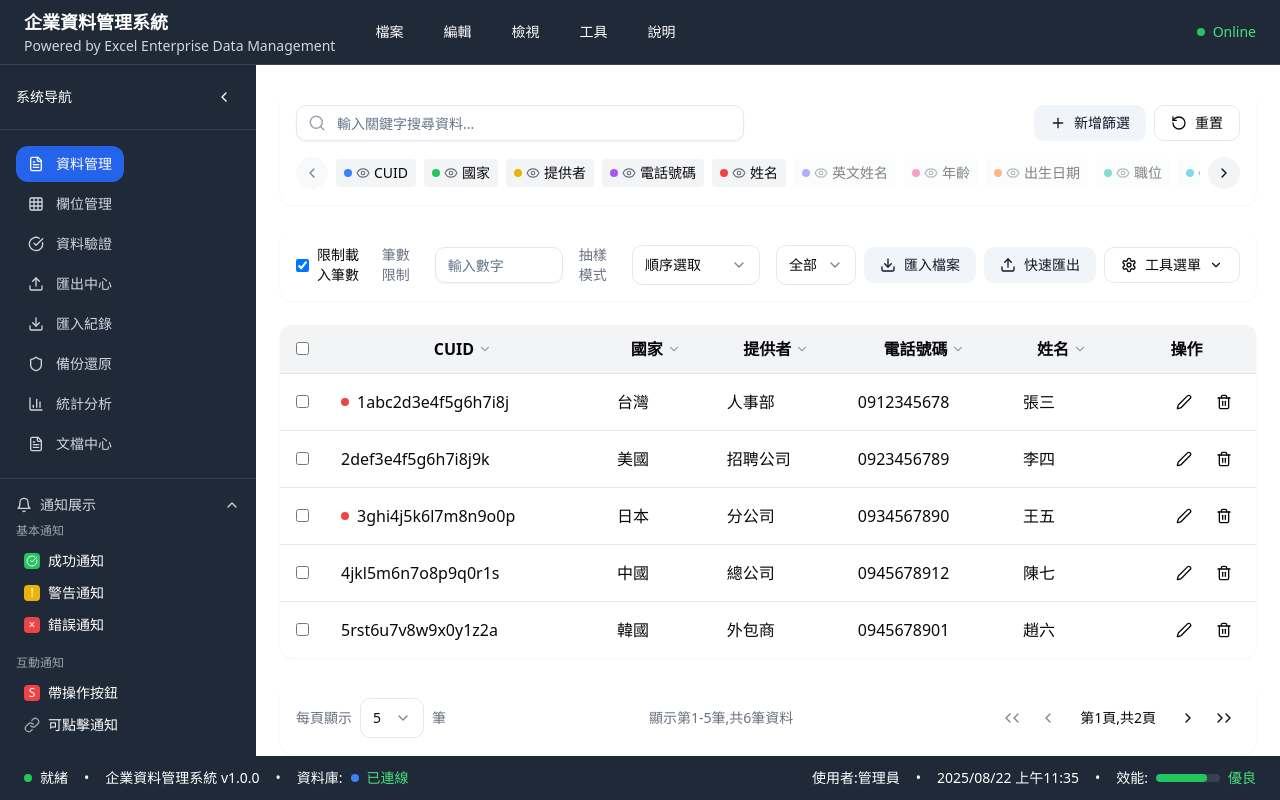
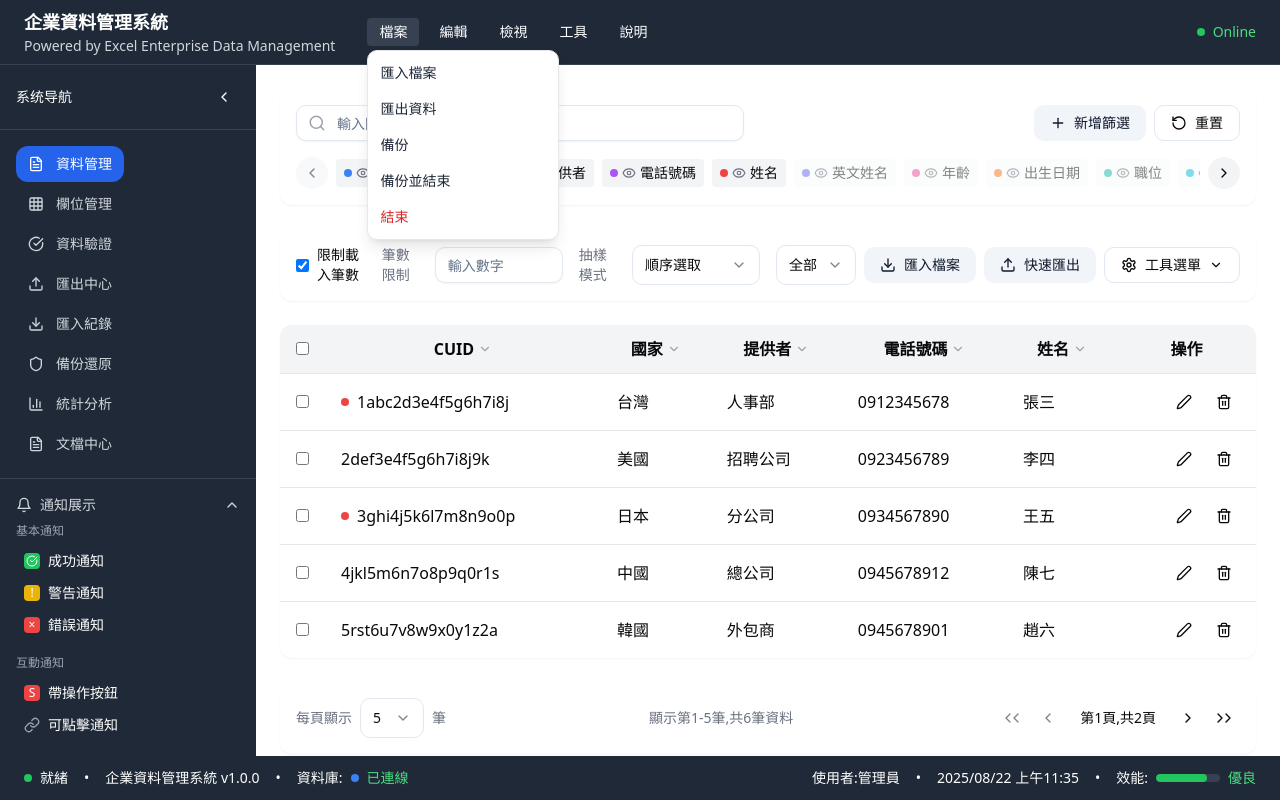
Before and after one commit to zhouyuChina/Excel-dms-web, a React (Vite) app: page /home in a window 1280 px wide. Both pictures are taken after a click on the button "檔案". Built offline with nearby package versions, Linux system fonts and the light colour scheme.

Commit message:
feat(header): 實作頂部菜單下拉（檔案/編輯/檢視/工具/說明）按鈕佈局，功能暫留空

```diff
--- a/src/components/layout/Header.tsx
+++ b/src/components/layout/Header.tsx
@@ -1,14 +1,90 @@
-import React from 'react';
+import React, { useEffect, useRef, useState } from 'react';
 
 interface HeaderProps {
   title: string;
 }
 
+type MenuItem = {
+  label: string;
+  danger?: boolean;
+  note?: string; // 例如：敬請期待
+};
+
+type MenuConfig = {
+  key: string;
+  label: string;
+  items: MenuItem[];
+};
+
 export const Header: React.FC<HeaderProps> = ({ title }) => {
+  const menus: MenuConfig[] = [
+    {
+      key: 'file',
+      label: '檔案',
+      items: [
+        { label: '匯入檔案' },
+        { label: '匯出資料' },
+        { label: '備份' },
+        { label: '備份並結束' },
+        { label: '結束', danger: true },
+      ],
+    },
+    {
+      key: 'edit',
+      label: '編輯',
+      items: [
+        { label: '復原' },
+        { label: '重做' },
+        { label: '複製' },
+        { label: '貼上' },
+      ],
+    },
+    {
+      key: 'view',
+      label: '檢視',
+      items: [
+        { label: '重新整理' },
+        { label: '全螢幕' },
+        { label: '開發者工具' },
+      ],
+    },
+    {
+      key: 'tools',
+      label: '工具',
+      items: [
+        { label: '資料驗證', note: '敬請期待' },
+        { label: '設定' },
+      ],
+    },
+    {
+      key: 'help',
+      label: '說明',
+      items: [
+        { label: '使用手冊' },
+        { label: '快速鍵' },
+        { label: '關於' },
+      ],
+    },
+  ];
+
+  const [openKey, setOpenKey] = useState<string | null>(null);
+  const containerRef = useRef<HTMLDivElement>(null);
+
+  useEffect(() => {
+    const handleClickOutside = (e: MouseEvent) => {
+      if (!containerRef.current) return;
+      if (!containerRef.current.contains(e.target as Node)) {
+        setOpenKey(null);
+      }
+    };
+    document.addEventListener('click', handleClickOutside);
+    return () => document.removeEventListener('click', handleClickOutside);
+  }, []);
+
   return (
     <div className="bg-gray-800 text-white border-b border-gray-700">
       {/* 顶部标题栏和菜单栏 */}
-      <div className="bg-gray-800 px-6 py-2 flex items-center justify-between">
+      <div className="bg-gray-800 px-6 py-2 flex items-center justify-between" ref={containerRef}>
         <div className="flex items-center space-x-8">
           <div>
             <h1 className="text-lg font-semibold text-white">
@@ -20,14 +96,48 @@ export const Header: React.FC<HeaderProps> = ({ title }) => {
           </div>
 
           {/* 菜单栏 */}
-          <div className="flex items-center space-x-6">
-            {["檔案", "編輯", "檢視", "工具", "說明"].map((menuItem) => (
-              <button
-                key={menuItem}
-                className="text-sm text-white hover:text-gray-300 px-2 py-1 rounded hover:bg-gray-700"
-              >
-                {menuItem}
-              </button>
+          <div className="flex items-center space-x-2 relative">
+            {menus.map((menu) => (
+              <div key={menu.key} className="relative">
+                <button
+                  className={`text-sm px-3 py-1 rounded hover:bg-gray-700 ${
+                    openKey === menu.key ? 'bg-gray-700' : ''
+                  }`}
+                  onClick={(e) => {
+                    e.stopPropagation();
+                    setOpenKey((prev) => (prev === menu.key ? null : menu.key));
+                  }}
+                >
+                  {menu.label}
+                </button>
+
+                {openKey === menu.key && (
+                  <div className="absolute left-0 top-full mt-1 w-48 bg-white text-gray-800 dark:bg-gray-800 dark:text-gray-100 border border-gray-200 dark:border-gray-700 rounded-md shadow-lg z-50">
+                    <div className="py-1">
+                      {menu.items.map((item, idx) => (
+                        <button
+                          key={idx}
+                          className={`w-full px-3 py-2 text-left flex items-center justify-between hover:bg-gray-100 dark:hover:bg-gray-700 ${
+                            item.danger ? 'text-red-600 dark:text-red-400' : ''
+                          }`}
+                          onClick={(e) => {
+                            e.stopPropagation();
+                            // 功能暫留空，僅關閉選單
+                            setOpenKey(null);
+                          }}
+                        >
+                          <span className="text-sm">{item.label}</span>
+                          {item.note && (
+                            <span className="text-xs bg-gray-100 text-gray-500 dark:bg-gray-700 dark:text-gray-300 px-2 py-0.5 rounded-full">
+                              {item.note}
+                            </span>
+                          )}
+                        </button>
+                      ))}
+                    </div>
+                  </div>
+                )}
+              </div>
             ))}
           </div>
         </div>
```
